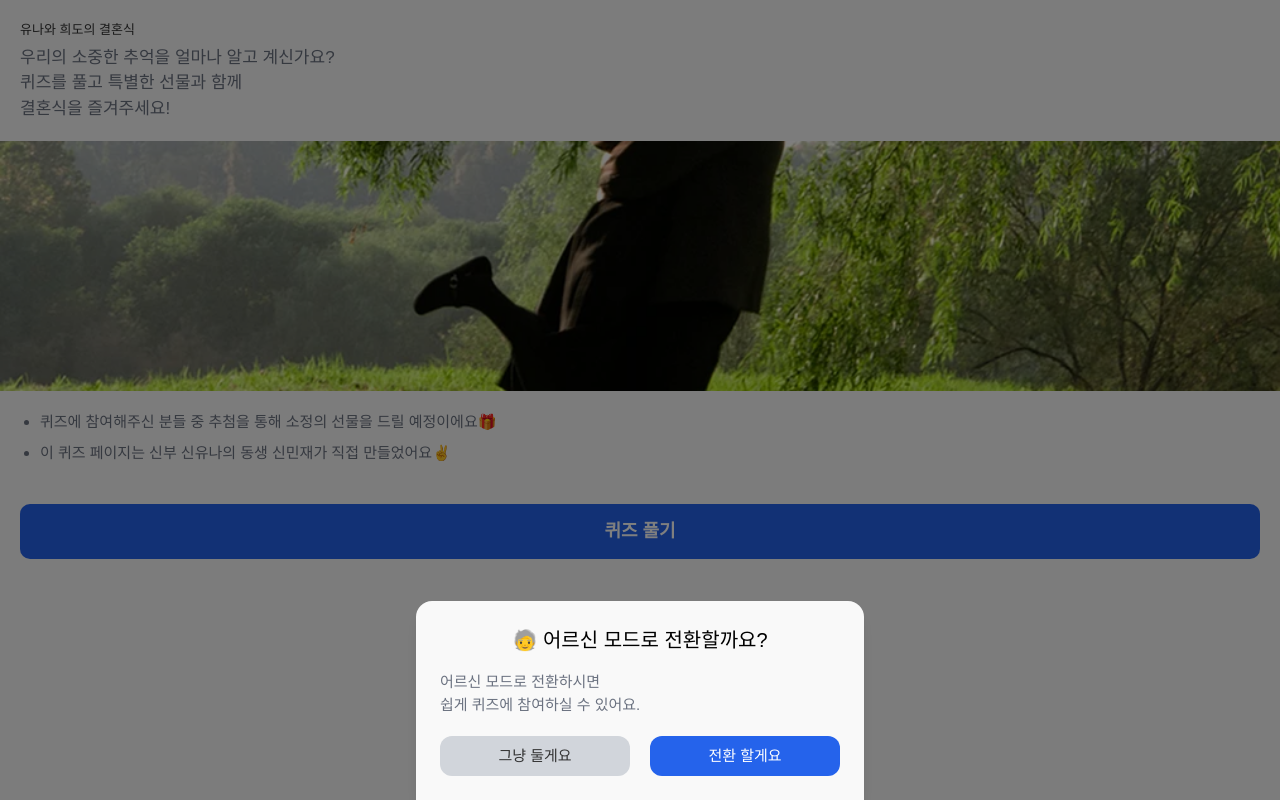
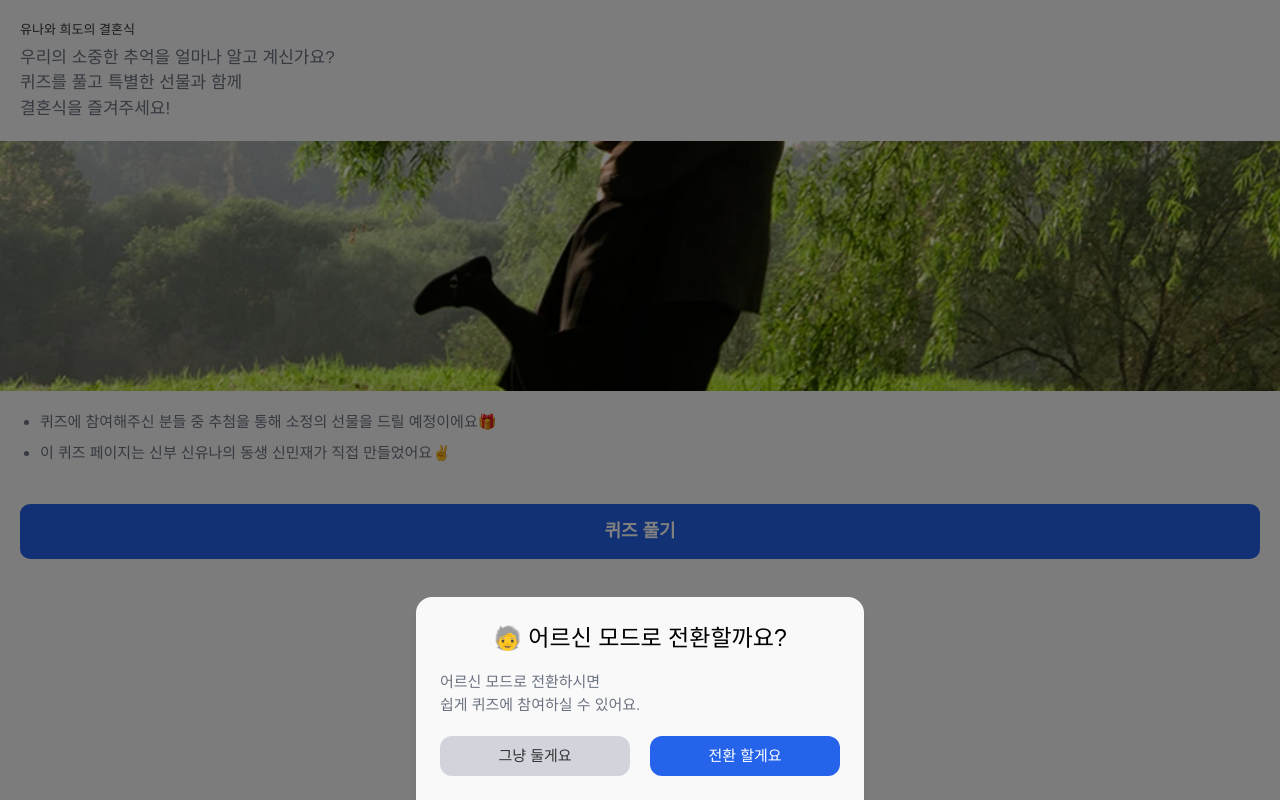
Before and after one commit to SMJ426/yoona-wedding-quiz, a Next.js app: page /quiz/explanation in a window 1280 px wide. Built offline with nearby package versions, Linux system fonts and the light colour scheme; a web font is replaced by a local one.

Commit message:
style: 어르신 모드 용 글자 크기 확대

```diff
--- a/src/components/modal/modal/EasyModeModal.tsx
+++ b/src/components/modal/modal/EasyModeModal.tsx
@@ -21,7 +21,7 @@ const EasyModeModal: React.FC<Props> = ({ onClose }) => {
 
   return (
     <div className="flex flex-col justify-center h-full gap-4 width-full">
-      <div className="text-[20px] w-[100%] text-black">
+      <div className="text-[23px] w-[100%] text-black">
         <p>🧓 어르신 모드로 전환할까요?</p>
       </div>
 
```
